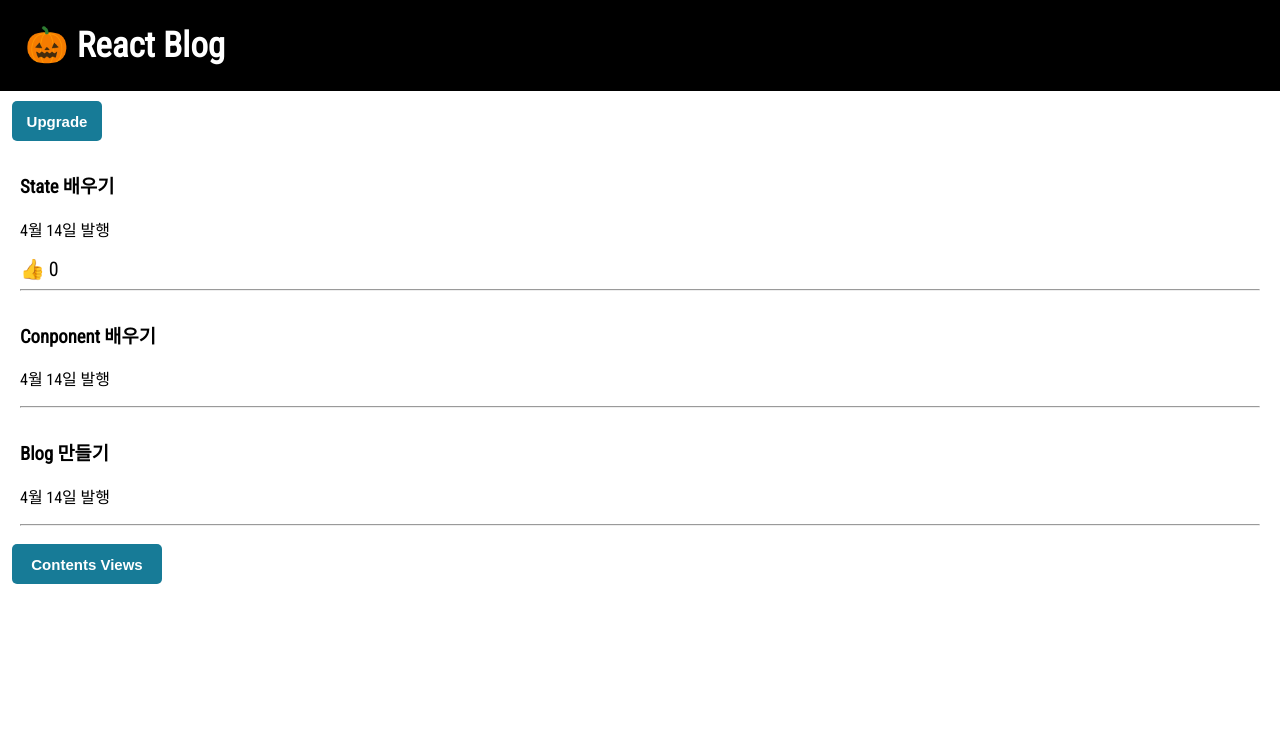
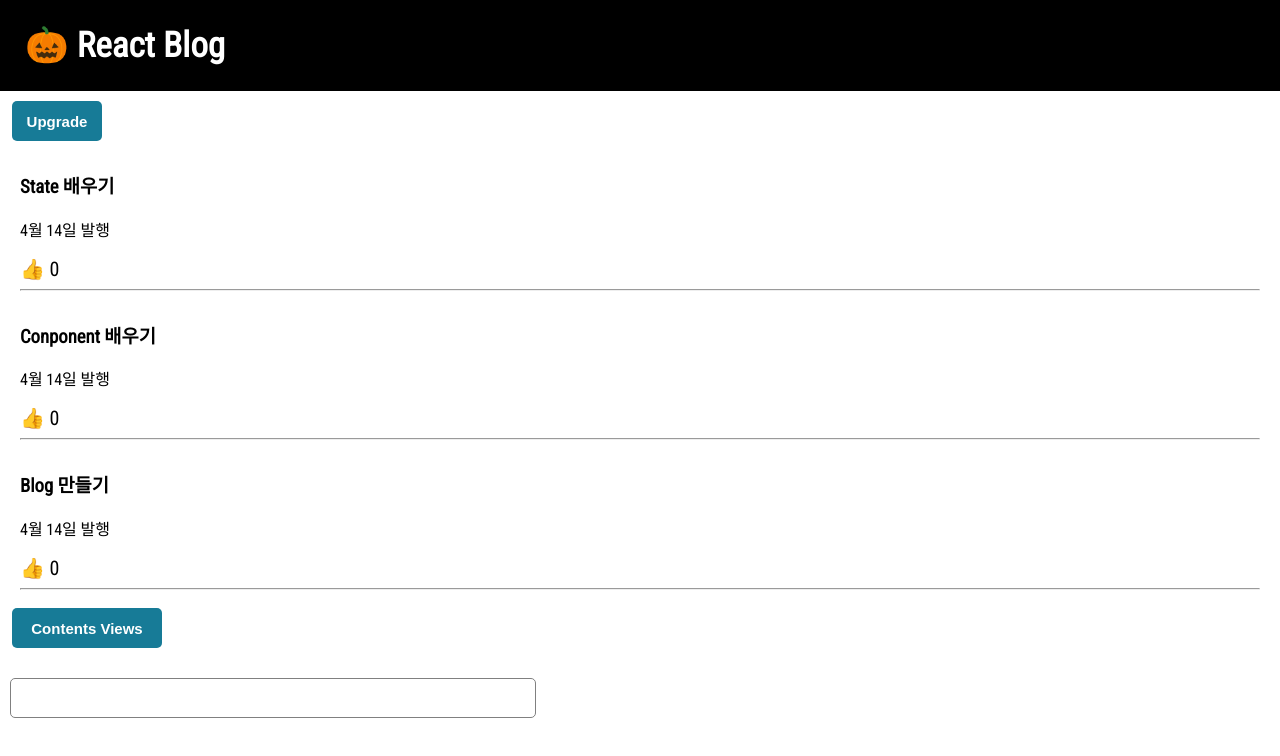
Before and after one commit to kirin059/React_blog_project, a React (Create React App) app: page / in a window 1280 px wide. Shown: the top 756 px of the page. Built offline with nearby package versions, Linux system fonts and the light colour scheme.

Commit message:
Add: publish 추가

```diff
--- a/src/App.css
+++ b/src/App.css
@@ -29,6 +29,10 @@
   transform: rotateX(10deg);
 }
 
+.list h3 {
+  cursor: pointer;
+}
+
 .upgrade, .view  {
   margin: 10px 12px 0;
   width: 90px;
@@ -53,6 +57,25 @@
   background: #eee;
 }
 
+.publish {
+  margin: 30px 10px;
+}
+
+.publish input {
+  padding: 10px;
+  width: 40%;
+  border: 1px solid grey;
+  border-radius: 5px;
+  font-size: 16px;
+}
+
+.publish button {
+  padding: 10px;
+  margin: 10px;
+  color: #fff;
+  background-color: rgb(66, 65, 65);
+  border-radius: 5px;
+}
 
 @media (prefers-reduced-motion: no-preference) {
   .App-logo {
--- a/src/App.js
+++ b/src/App.js
@@ -9,6 +9,8 @@ function App() {
   let [title, titleChange] = useState(['State 배우기', 'Conponent 배우기', 'Blog 만들기']);
   let [like, likeChange] = useState(0)
   let [modal, modalChange] = useState(false)
+  let [num, numChange] = useState(0)
+  let [input, inputChange] = useState('')
 
   // state의 내용을 변경하고 싶을 때, onClick에 실행할 새로운 함수를 만들어준다(=handleTitleChange)
   function handleTitleChange() {
@@ -32,48 +34,41 @@ function App() {
 
       <button className="upgrade" onClick={handleTitleChange}>Upgrade</button>
 
-      <div className="list">
-        <h3> {title[0]} </h3>
-        <p> 4월 14일 발행</p>
-        <span onClick={() => { likeChange(like + 1) }}>👍</span> <span> {like} </span>
-        <hr />
-      </div>
-
-      <div className="list">
-        <h3> {title[1]} </h3>
-        <p> 4월 14일 발행</p>
-        <hr />
-      </div>
-
-      <div className="list">
-        <h3> {title[2]} </h3>
-        <p> 4월 14일 발행</p>
-        <hr />
-      </div>
+      {/* 반복문을 쓰고 싶으면 return 내에서는 'map'을 써야한다(중괄호로 전체를 감싸줘야 한다)
+          반복문 쓸때는 꼭 key={i}를 써주기
+      */}
+      {
+        title.map((el, i) => {
+          return (
+            <div className="list" key={i}>
+              <h3 onClick={() => { numChange(i) }}> {el} </h3>
+              <p> 4월 14일 발행</p>
+              <span onClick={() => { likeChange(like + 1) }}>👍</span>
+              <span> {like} </span>
+              <hr />
+            </div>
+          )
+        })
+      }
 
       <button className="view" onClick={() => { modalChange(!modal) }}>Contents Views</button>
+
 
       {/* if문을 쓰고 싶으면 '삼항연산자'를 써야한다(중괄호로 전체를 감싸줘야 한다) */}
       {
         modal === true
-          ? <Modal title={title} />
+          ? <Modal title={title} num={num} />
           : null
       }
 
-      {/* 반복문을 쓰고 싶으면 return 내에서는 'map'을 써야한다(중괄호로 전체를 감싸줘야 한다) */}
-      {/* {
-        title.map((el) => {
-          return (
-            <div className="list">
-              <h3> {el} </h3>
-              <p> 4월 14일 발행</p>
-              <span onClick={() => { likeChange(like + 1) }}>👍</span> <span> {like} </span>
-              <hr />
-            </div>
-          )
-        })
-      } */}
+      <div className="publish">
 
+        {/* <input onChange={(e) => { console.log(e.target.value) }} /> */}
+        <input onChange={(e) => { inputChange(e.target.value) }} />
+
+        {/* <button onClick={ } >Upload</button> */}
+
+      </div>
     </div>
   );
 }
@@ -82,7 +77,7 @@ function App() {
 function Modal(props) {
   return (
     <div className="modal">
-      <h2> {props.title[0]} </h2>
+      <h2> {props.title[props.num]} </h2>
       <p>날짜</p>
       <p>상세내용</p>
     </div>
--- a/src/index.js
+++ b/src/index.js
@@ -5,10 +5,8 @@ import App from './App';
 import reportWebVitals from './reportWebVitals';
 
 ReactDOM.render(
-  <React.StrictMode>
-    <App />
-  </React.StrictMode>,
-  document.getElementById('root')
+
+  <App />, document.getElementById('root')
 );
 
 
```
